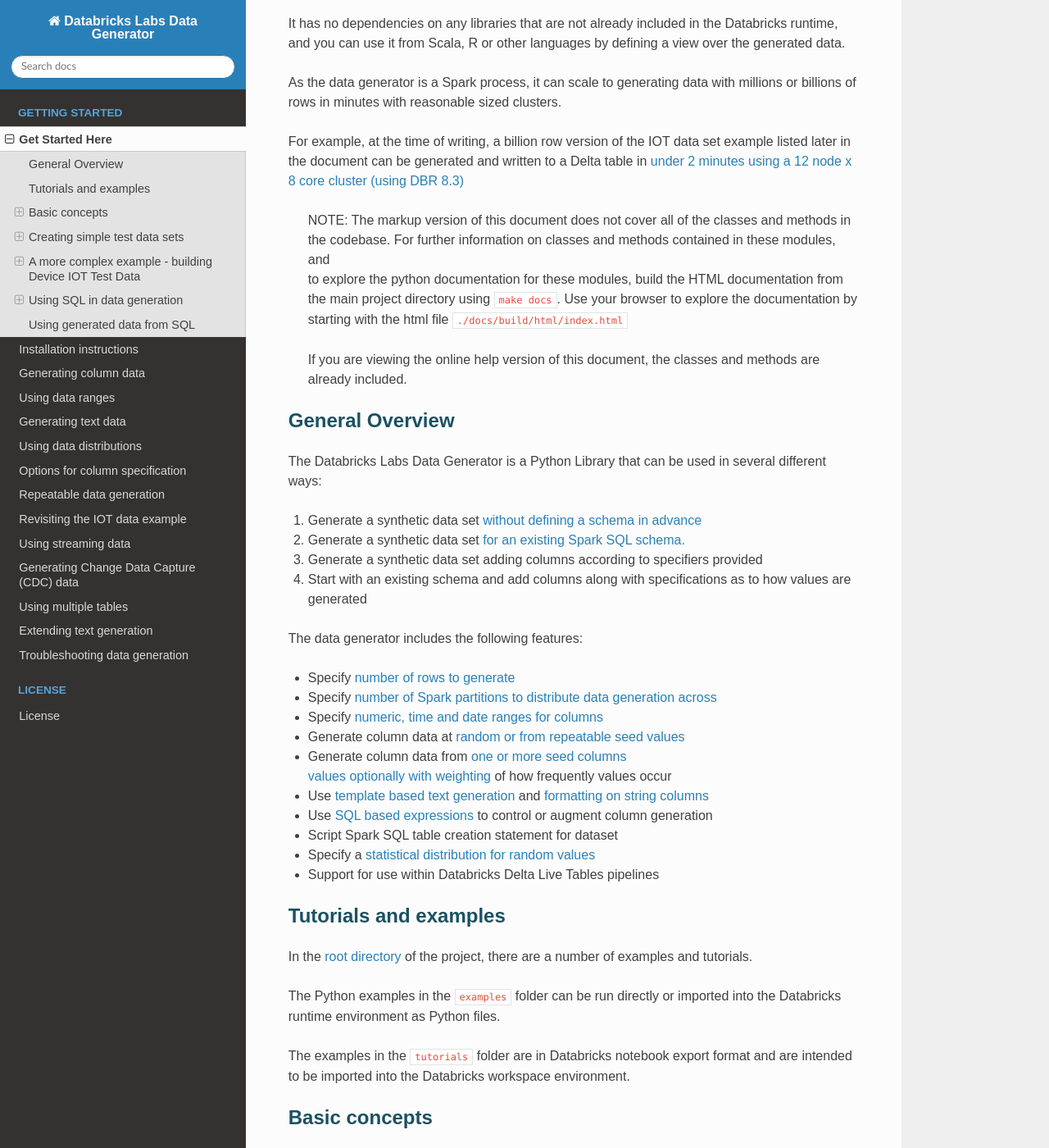
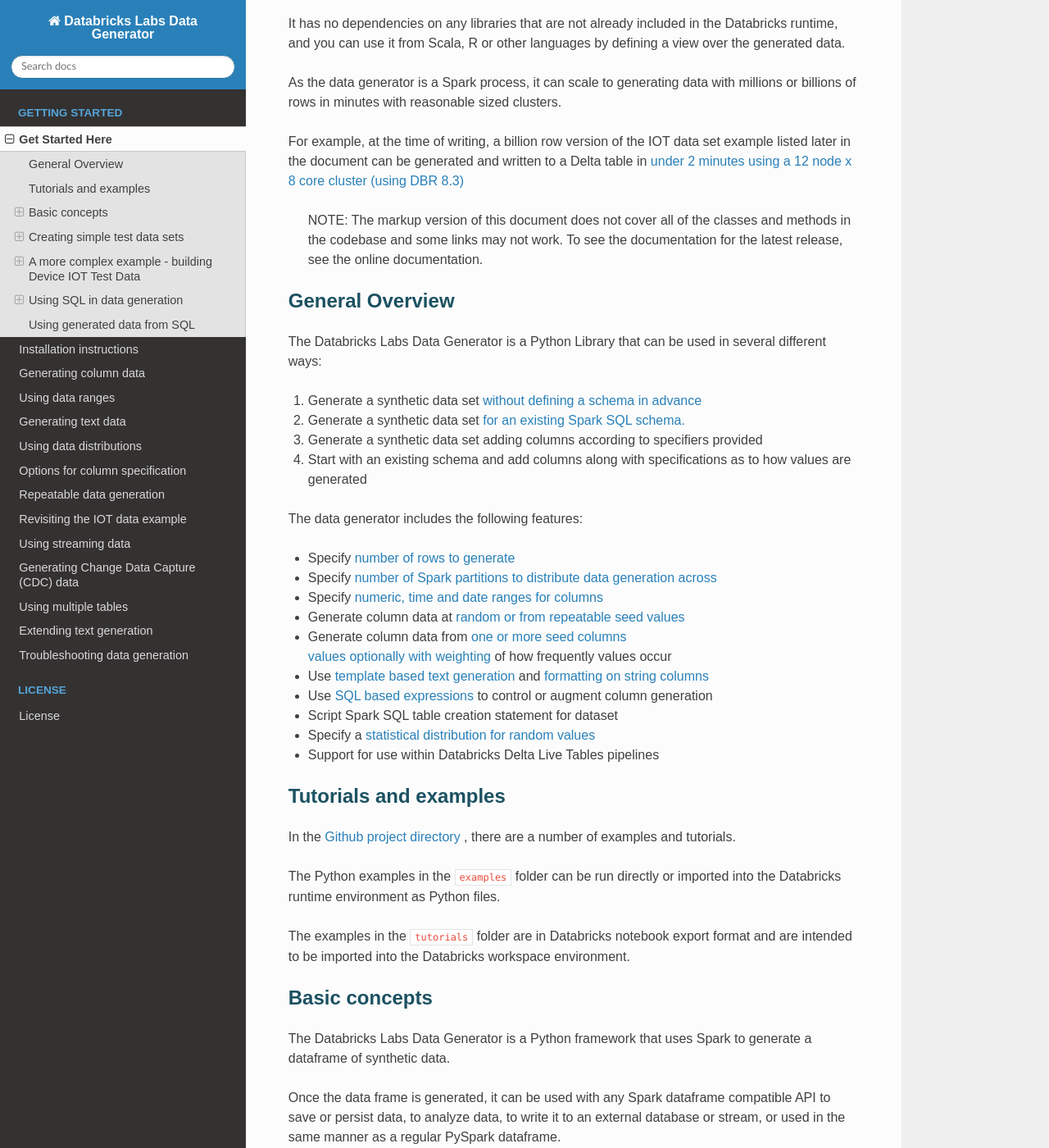
Before and after one commit to databrickslabs/dbldatagen, a Sphinx documentation site: the page built from docs/source/APIDOCS.md, in a window 1280 px wide and 1400 px high, scrolled down 386 px. Shown: the whole window at 82% size. Built offline with Sphinx 7.4.7 and the Read the Docs theme 2.0.0, drawn with Linux system fonts in a browser that asks for light colours; pages that are not in the unit, such as notebooks, are missing from menus; some of the changed text lies outside the part shown.

Commit message:
mereged in changes related to v021 docs

```diff
--- a/docs/source/APIDOCS.md
+++ b/docs/source/APIDOCS.md
@@ -19,14 +19,8 @@
 can be generated and written to a Delta table in
 [under 2 minutes using a 12 node x 8 core cluster (using DBR 8.3)](#scaling-it-up)
 
-> NOTE: The markup version of this document does not cover all of the classes and methods in the codebase.
->  For further information on classes and methods contained in  these modules, and
-> to explore the python documentation for these modules, build the HTML documentation from
-> the main project directory using `make docs`. Use your browser to explore the documentation by
-> starting with the html file  `./docs/build/html/index.html`
->
-> If you are viewing the online help version of this document, the classes and methods are already included.
-
+> NOTE: The markup version of this document does not cover all of the classes and methods in the codebase and some links
+> may not work. To see the documentation for the latest release, see the online documentation.
 
 ## General Overview
 
@@ -54,8 +48,9 @@
 
 ## Tutorials and examples
 
-In the [root directory](https://github.com/databrickslabs/dbldatagen) of the project, there are a number of
-examples and tutorials.
+In the
+[Github project directory](https://github.com/databrickslabs/dbldatagen/tree/release/v0.2.1) ,
+there are a number of examples and tutorials.
 
 The Python examples in the `examples` folder can be run directly or imported into the Databricks runtime environment
 as Python files.
@@ -100,23 +95,21 @@
 ### Getting started
 
 Before using the data generator, you need to install the package in your environment and import it in your code.
-You can install the package from the Github releases as a library on your cluster.
+You can install the package from PyPi as a library on your cluster.
 
 > NOTE: When running in a Databricks notebook environment, you can install directly using
 > the `%pip` command in a notebook cell
 >
 > To install as a notebook scoped library, add a cell with the following text and execute it:
 >
-> `%pip install git+https://github.com/databrickslabs/dbldatagen@current`
+> `%pip install dbldatagen`
 
 The `%pip install` method will work in the Databricks Community Environment and in Delta Live Tables pipelines also.
 
-You can also manually download a wheel file from the releases and install it in your environment.
+You can find more details and alternative installation methods at [Installation notes](installation_notes)
 
-The releases are located at
+The Github based releases are located at
 [Databricks Labs Data Generator releases](https://github.com/databrickslabs/dbldatagen/releases)
-
-You can find more details at [Installation notes](installation_notes)
 
 Once installed, import the framework in your Python code to use it.
 
--- a/docs/source/installation_notes.rst
+++ b/docs/source/installation_notes.rst
@@ -66,12 +66,12 @@
 
    * `VCS support in pip <https://pip.pypa.io/en/stable/cli/pip_install/>`_
 
-Installing from pre-built release wheel
----------------------------------------
+Installing from Github releases
+-------------------------------
 
 In some cases, you may wish to down the Python wheel directly from the Github releases.
 
-These can be accessed `here <https://github.com/databrickslabs/dbldatagen/releases>`_
+These can be accessed `here <https://github.com/databrickslabs/dbldatagen/releases>`_.
 
 You can install a specific wheel using either `%pip install` or the manual method
 
--- a/docs/source/textdata.rst
+++ b/docs/source/textdata.rst
@@ -68,7 +68,7 @@
 The Ipsum lorem text generator generates sequences of words, sentances, and paragraphs following the
 Ipsum Lorem convention used in UI mockups. It originates from a technique used in type setting.
 
-See `Wikipedia article on `Lorem Ipsum<https://en.wikipedia.org/wiki/Lorem_ipsum>`_
+See ``Wikipedia article`` on `Lorem Ipsum <https://en.wikipedia.org/wiki/Lorem_ipsum>`_
 
 The following example illustrates its use:
 
```
Also changed, not shown: 1 other file.
